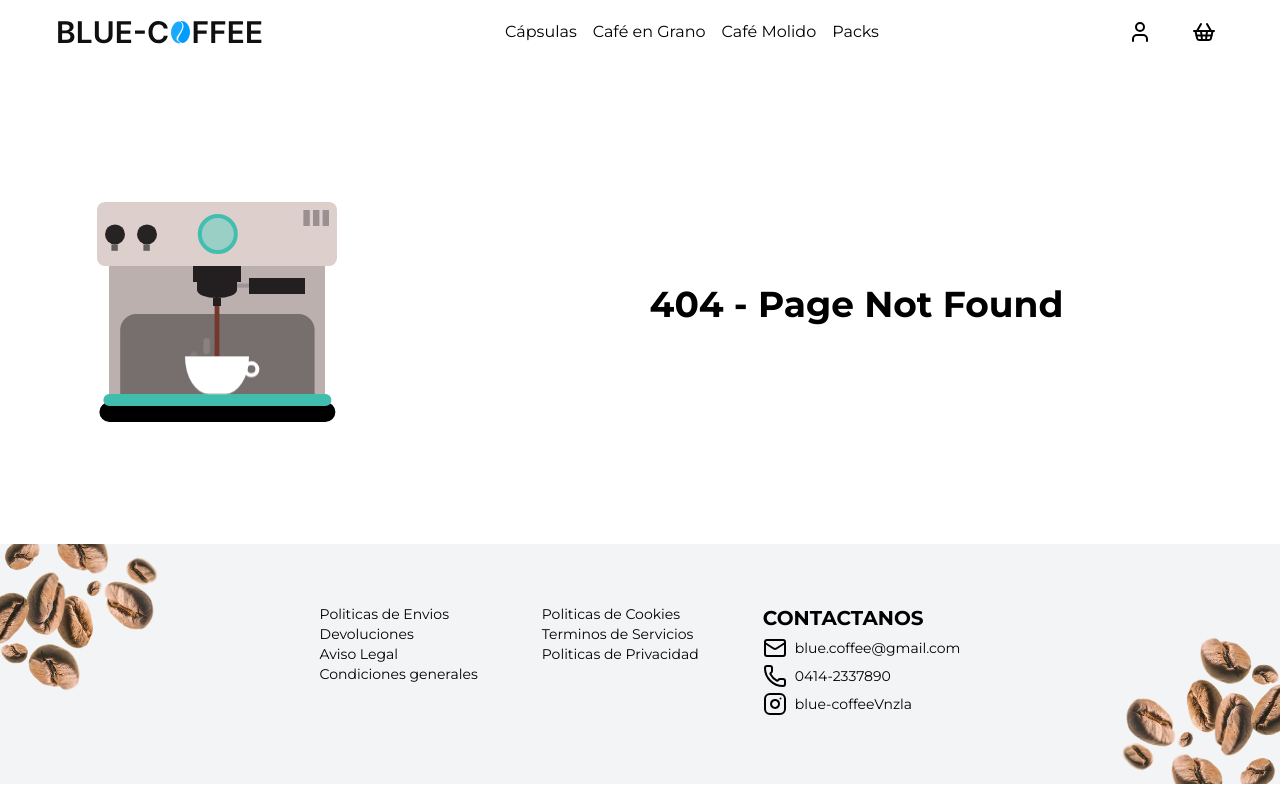
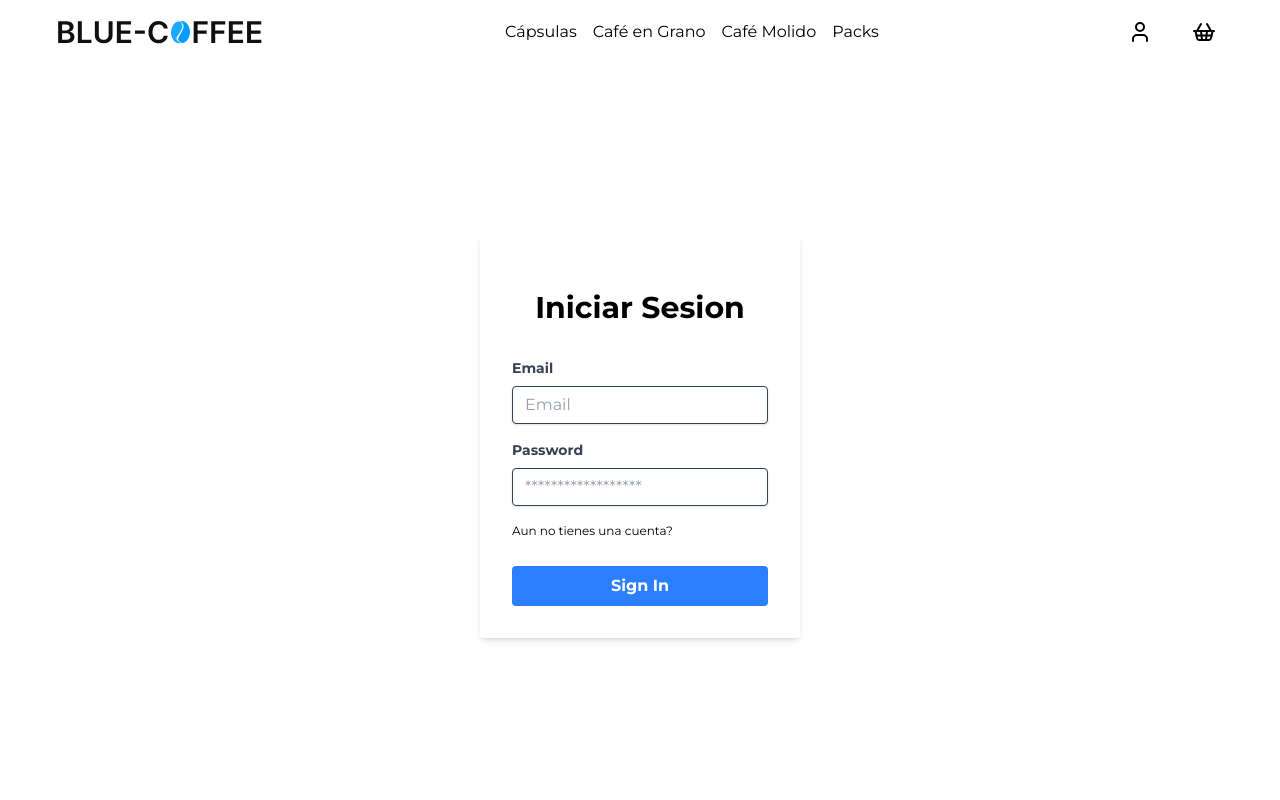
Before and after one commit to JoSantana0005/Blue-Coffee, a React (Vite) app in the folder frontend/: page /login in a window 1280 px wide. Shown: the top 800 px of the page. Built offline with nearby package versions, Linux system fonts and the light colour scheme.

Commit message:
Agregando Carrito

```diff
--- a/frontend/src/App.tsx
+++ b/frontend/src/App.tsx
@@ -1,7 +1,9 @@
-import React, { useState } from 'react'
+import React from 'react'
 import { BrowserRouter, Routes, Route } from 'react-router'
 import Home from './pages/index'
 import NotFound from './pages/404'
+import Login from './pages/login'
+import Register from './pages/register'
 
 function App() {
 
@@ -10,6 +12,8 @@ function App() {
       <BrowserRouter>
         <Routes>
           <Route index element={<Home />} />
+          <Route path='/login' element={<Login />} />
+          <Route path='/register' element={<Register />} />
           <Route path="*" element={<NotFound />} />
         </Routes>
       </BrowserRouter>
--- a/frontend/src/components/navigation/navbar.tsx
+++ b/frontend/src/components/navigation/navbar.tsx
@@ -1,14 +1,18 @@
 import React, {useState, useRef} from "react";
 import { Link } from "react-router";
 import './styles/navbar.css';
-import {User, ShoppingBasket} from "lucide-react";
+import {User, ShoppingBasket, X} from "lucide-react";
 
 export default function Navbar() {
 
-    const cart = useRef(null)
+    const cart = useRef<HTMLDivElement>(null);
+    const [isCartOpen, setIsCartOpen] = useState(false);
 
     function handleCart(){
-        //cart.current.style.right = 0
+        setIsCartOpen(!isCartOpen);
+        if (cart.current) {
+            cart.current.style.right = isCartOpen ? "-100%" : "0px";
+        }
     }
 
     return (
@@ -24,8 +28,11 @@ export default function Navbar() {
                 <Link to="/login"><User size={40} className="hover:bg-primary p-2 hover:rounded-full transition-all" /></Link>
                 <span><ShoppingBasket size={40} className="hover:bg-primary active:scale-95 p-2 hover:rounded-full transition-all cursor-pointer" /></span>
             </section>
-            <section ref={cart} className="fixed group-active:right-0 transition-all right-full top-0 w-1/4 h-full bg-white">
-
+            <section ref={cart} className="fixed p-8 transition-all right-[-100%] top-0 w-1/4 h-screen bg-white">
+                <article className="flex w-full justify-between items-center">
+                    <h2 className="bg-white font-bold">Carrito</h2>
+                    <X onClick={handleCart} className="cursor-pointer" />
+                </article>
             </section>
         </nav>
     );
--- /dev/null
+++ b/frontend/src/pages/login.tsx
@@ -0,0 +1,54 @@
+import React from "react";
+import Layout from "../layout/layout";
+import { useRef } from "react";
+
+export default function Login() {
+
+    const handleForm = (e: React.FormEvent<HTMLFormElement>) => {
+        e.preventDefault();
+        const email = (document.getElementById('email') as HTMLInputElement).value;
+        const password = (document.getElementById('password') as HTMLInputElement).value;
+
+    }
+
+    return (
+        <Layout>
+            <section className="h-[95vh] flex items-center justify-center">
+                <div className="w-full max-w-xs">
+                    <form onSubmit={handleForm} className="bg-white shadow-md rounded px-8 pt-6 pb-8 mb-4">
+                        <h1 className="text-center font-bold text-3xl my-8">Iniciar Sesion</h1>
+                        <div className="mb-4">
+                            <label className="block text-gray-700 text-sm font-bold mb-2" htmlFor="email">
+                                Email
+                            </label>
+                            <input
+                                className="shadow appearance-none border rounded w-full py-2 px-3 text-gray-700 leading-tight focus:outline-none focus:shadow-outline"
+                                id="email"
+                                type="email"
+                                placeholder="Email"
+                            />
+                        </div>
+                        <div className="mb-6">
+                            <label className="block text-gray-700 text-sm font-bold mb-2" htmlFor="password">
+                                Password
+                            </label>
+                            <input
+                                className="shadow appearance-none border border-red rounded w-full py-2 px-3 text-gray-700 mb-3 leading-tight focus:outline-none focus:shadow-outline"
+                                id="password"
+                                type="password"
+                                placeholder="******************"
+                            />
+                            <a href="/register" className="text-xs text-end hover:underline">Aun no tienes una cuenta?</a>
+                        </div>
+
+                        <button
+                                className="bg-blue-500 cursor-pointer hover:bg-blue-700 text-white font-bold py-2 px-4 rounded w-full focus:outline-none focus:shadow-outline"
+                                type="submit">
+                                Sign In
+                        </button>
+                    </form>
+                </div>
+            </section>
+        </Layout>
+    );
+}
--- /dev/null
+++ b/frontend/src/pages/register.tsx
@@ -0,0 +1,52 @@
+import React from "react";
+import Layout from "../layout/layout";
+import { useRef } from "react";
+
+export default function Register() {
+
+    const handleForm = (e: React.FormEvent<HTMLFormElement>) => {
+        e.preventDefault();
+        const email = (document.getElementById('email') as HTMLInputElement).value;
+        const password = (document.getElementById('password') as HTMLInputElement).value;
+
+    }
+
+    return (
+        <Layout>
+            <section className="h-[95vh] flex items-center justify-center">
+                <div className="w-full max-w-xs">
+                    <form onSubmit={handleForm} className="bg-white shadow-md rounded px-8 pt-6 pb-8 mb-4">
+                        <h1 className="text-center font-bold text-3xl my-8">Registro</h1>
+                        <div className="mb-4">
+                            <label className="block text-gray-700 text-sm font-bold mb-2" htmlFor="email">
+                                Email
+                            </label>
+                            <input
+                                className="shadow appearance-none border rounded w-full py-2 px-3 text-gray-700 leading-tight focus:outline-none focus:shadow-outline"
+                                id="email"
+                                type="email"
+                                placeholder="Email"
+                            />
+                        </div>
+                        <div className="mb-6">
+                            <label className="block text-gray-700 text-sm font-bold mb-2" htmlFor="password">
+                                Password
+                            </label>
+                            <input
+                                className="shadow appearance-none border border-red rounded w-full py-2 px-3 text-gray-700 mb-3 leading-tight focus:outline-none focus:shadow-outline"
+                                id="password"
+                                type="password"
+                                placeholder="******************"
+                            />
+                        </div>
+                        <button
+                                className="bg-blue-500 cursor-pointer hover:bg-blue-700 text-white font-bold py-2 px-4 rounded w-full focus:outline-none focus:shadow-outline"
+                                type="submit">
+                                Sign In
+                        </button>
+                    </form>
+                </div>
+            </section>
+        </Layout>
+    );
+}
```
